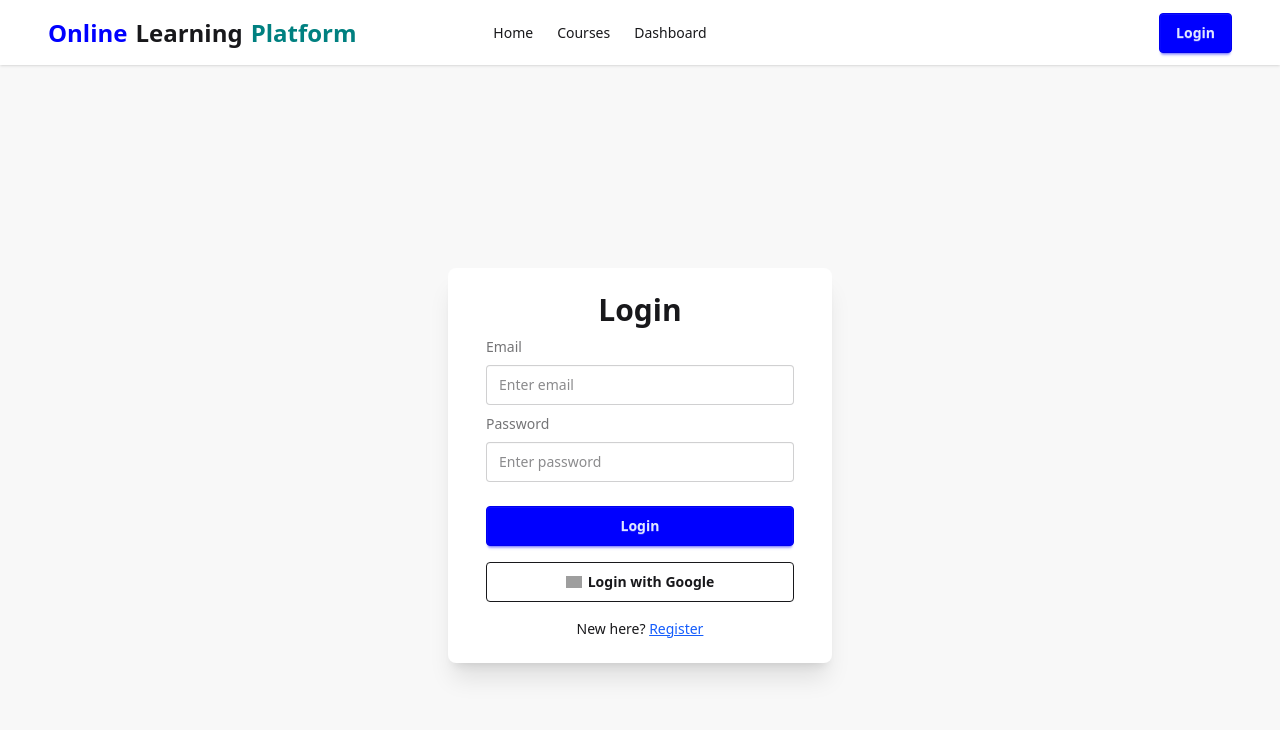
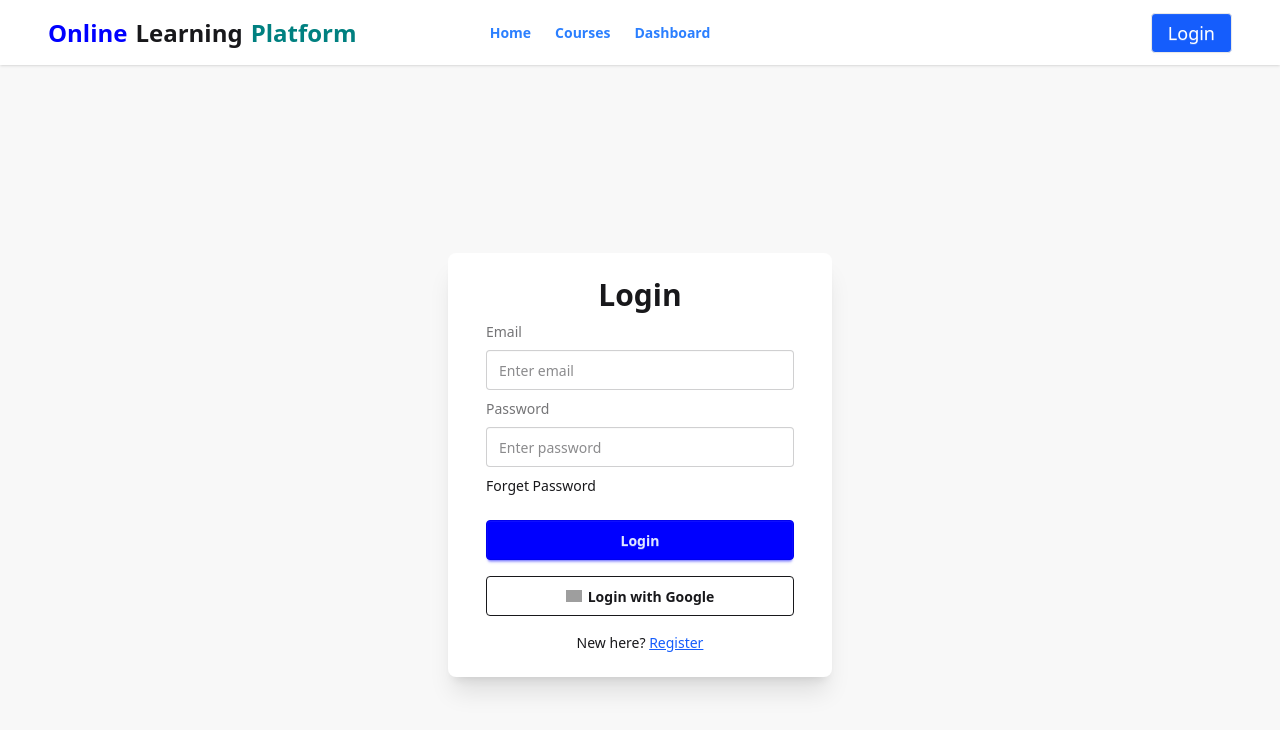
Before and after one commit to tahmidman20/assi-10-online-learning-client, a React (Vite) app: page /login in a window 1280 px wide. Shown: the top 730 px of the page. Built offline with nearby package versions, Linux system fonts and the light colour scheme; no server answers; grey boxes are pictures that could not be loaded.

Commit message:
6 popular courses show home page

```diff
--- a/package.json
+++ b/package.json
@@ -11,11 +11,13 @@
   },
   "dependencies": {
     "@tailwindcss/vite": "^4.1.17",
+    "axios": "^1.13.2",
     "firebase": "^12.5.0",
     "framer-motion": "^12.23.24",
     "react": "^19.1.1",
     "react-dom": "^19.1.1",
     "react-router": "^7.9.5",
+    "react-spinners": "^0.17.0",
     "react-toastify": "^11.0.5",
     "tailwindcss": "^4.1.17"
   },
--- a/src/components/Home/Home.jsx
+++ b/src/components/Home/Home.jsx
@@ -2,11 +2,13 @@ import React from "react";
 import Banner from "../../pages/Banner";
 import ChooseUs from "../ChooseUs";
 import Instructors from "../Instructors";
+import PopularCourses from "./PopularCourses";
 
 const Home = () => {
   return (
     <div>
       <Banner></Banner>
+      <PopularCourses></PopularCourses>
       <ChooseUs></ChooseUs>
       <Instructors></Instructors>
     </div>
--- /dev/null
+++ b/src/components/Home/PopularCourses.jsx
@@ -0,0 +1,86 @@
+import { useEffect, useState } from "react";
+import axios from "axios";
+import { motion } from "framer-motion";
+import Loading from "../Loading";
+import { NavLink } from "react-router";
+import { div } from "framer-motion/client";
+
+const PopularCourses = () => {
+  const [courses, setCourses] = useState([]);
+  const [loading, setLoading] = useState(true);
+
+  useEffect(() => {
+    axios
+      .get("http://localhost:3000/courses/popular")
+      .then((res) => setCourses(res.data))
+      .catch((err) => console.error(err))
+      .finally(() => setLoading(false));
+  }, []);
+
+  if (loading)
+    return (
+      <p className="text-center mt-10 text-gray-500 text-lg animate-pulse">
+        <Loading></Loading>
+      </p>
+    );
+
+  return (
+    <div className="bg-gradient-to-b from-white to-blue-50">
+      <div className="w-11/12 mx-auto px-4 py-12 ">
+        <h2 className="text-4xl font-bold mb-10 text-center text-gray-800">
+          Popular Courses
+        </h2>
+
+        <div className="grid grid-cols-1 sm:grid-cols-2 lg:grid-cols-3 gap-8">
+          {courses.map((course) => (
+            <motion.div
+              key={course._id}
+              whileHover={{ scale: 1.05 }}
+              whileTap={{ scale: 0.95 }}
+              initial={{ opacity: 0, y: 30 }}
+              animate={{ opacity: 1, y: 0 }}
+              transition={{ duration: 0.5 }}
+              className="bg-white rounded-xl shadow-md overflow-hidden hover:shadow-2xl transition-shadow duration-300"
+            >
+              <div className="relative">
+                <img
+                  src={course.image || "https://via.placeholder.com/400x200"}
+                  alt={course.title}
+                  className="w-full h-48 object-cover"
+                />
+                {course.isFeatured && (
+                  <span className="absolute top-3 left-3 bg-yellow-400 text-white text-xs font-semibold px-2 py-1 rounded">
+                    Featured
+                  </span>
+                )}
+              </div>
+              <div className="p-5 flex flex-col justify-between h-full">
+                <div>
+                  <h3 className="text-xl font-semibold text-gray-800 mb-2">
+                    {course.title}
+                  </h3>
+                  <p className="text-gray-500 text-sm mb-1">
+                    Category: {course.category}
+                  </p>
+                  <p className="text-gray-900 font-bold text-lg mb-4">
+                    ${course.price}
+                  </p>
+                  <button className="mt-auto btn  bg-blue-600 text-white text-md font-medium hover:bg-blue-700 transition">
+                    <NavLink to="/details">View Details</NavLink>
+                  </button>
+                </div>
+              </div>
+            </motion.div>
+          ))}
+        </div>
+        <div className="items-center text-center mt-10">
+          <button className="btn  bg-blue-600 text-white font-medium hover:bg-blue-700 transition mx-auto w-50 text-lg">
+            <NavLink to="/courses">See All Courses</NavLink>
+          </button>
+        </div>
+      </div>
+    </div>
+  );
+};
+
+export default PopularCourses;
--- /dev/null
+++ b/src/components/Loading.jsx
@@ -0,0 +1,12 @@
+import React from "react";
+import { CircleLoader } from "react-spinners";
+
+const Loading = () => {
+  return (
+    <div className="flex items-center justify-center h-screen">
+      <CircleLoader color="#3B82F6" size={80} />
+    </div>
+  );
+};
+
+export default Loading;
--- a/src/components/authentication/Login.jsx
+++ b/src/components/authentication/Login.jsx
@@ -1,10 +1,10 @@
-import React, { useContext, useState } from "react";
+import React, { useContext } from "react";
 import { AuthContext } from "../context/AuthContext";
 import { useLocation, useNavigate, NavLink } from "react-router";
+import { toast } from "react-toastify";
 
 const Login = () => {
   const { signInUser, googleLogin } = useContext(AuthContext);
-  const [error, setError] = useState(null);
 
   const navigate = useNavigate();
   const location = useLocation();
@@ -18,10 +18,12 @@ const Login = () => {
 
     signInUser(email, password)
       .then(() => {
+        toast.success("Login successful!");
         navigate(redirectPath);
       })
+
       .catch((err) => {
-        setError(err.message);
+        toast.error(err.message);
       });
   };
 
@@ -29,10 +31,11 @@ const Login = () => {
   const handleGoogleLogin = () => {
     googleLogin()
       .then(() => {
+        toast.success("Login successful!");
         navigate(redirectPath);
       })
       .catch((err) => {
-        setError(err.message);
+        toast.error(err.message);
       });
   };
 
@@ -41,8 +44,6 @@ const Login = () => {
       <div className="card bg-base-100 shadow-xl w-full max-w-sm">
         <form className="card-body " onSubmit={handleLogin}>
           <h1 className="text-3xl font-bold text-center">Login</h1>
-
-          {error && <p className="text-red-500 text-sm">{error}</p>}
 
           <label className="label w-11/12 mx-auto">Email</label>
           <input
@@ -61,7 +62,7 @@ const Login = () => {
             className="input input-bordered w-11/12 mx-auto"
             required
           />
-
+          <h2 className="w-11/12 mx-auto cursor-pointer">Forget Password</h2>
           <button className="btn btn-primary w-11/12 mx-auto mt-4 items-center">
             Login
           </button>
--- a/src/components/navbar/Navbar.jsx
+++ b/src/components/navbar/Navbar.jsx
@@ -17,13 +17,50 @@ const Navbar = () => {
   const links = (
     <>
       <li>
-        <NavLink to="/">Home</NavLink>
+        <NavLink
+          to="/"
+          className={({ isActive }) =>
+            isActive
+              ? "text-blue-700 font-bold text-md underline"
+              : "text-blue-500 font-semibold"
+          }
+        >
+          Home
+        </NavLink>
+      </li>
+
+      <li>
+        <NavLink
+          to="/courses"
+          className={({ isActive }) =>
+            isActive
+              ? "text-blue-700 font-bold text-md underline"
+              : "text-blue-500 font-semibold"
+          }
+        >
+          Courses
+        </NavLink>
       </li>
       <li>
-        <NavLink to="/courses">Courses</NavLink>
-      </li>
-      <li>
-        <NavLink to="/dashboard">Dashboard</NavLink>
+        <div className="dropdown dropdown-right">
+          <div tabIndex={0} role="button" className="font-semibold">
+            Dashboard
+          </div>
+          <ul
+            tabIndex="-1"
+            className="dropdown-content menu bg-base-100 rounded-box z-1 w-52 p-2 shadow-sm"
+          >
+            <li>
+              <a> My enrolled course</a>
+            </li>
+            <li>
+              <a> Add course</a>
+            </li>
+            <li>
+              <a> My added course etc.</a>
+            </li>
+          </ul>
+        </div>
       </li>
     </>
   );
@@ -70,7 +107,7 @@ const Navbar = () => {
           </div>
         </div>
         <div className="navbar-center hidden lg:flex">
-          <ul className="menu menu-horizontal px-1">{links}</ul>
+          <ul className="menu menu-horizontal px-1 text-blue-500">{links}</ul>
         </div>
         <div className="navbar-end mx-10">
           {user ? (
@@ -79,7 +116,9 @@ const Navbar = () => {
             </button>
           ) : (
             <NavLink to="/login">
-              <button className="btn btn-primary">Login</button>
+              <button className="btn  bg-blue-600 text-white text-lg font-medium hover:bg-blue-700 transition">
+                Login
+              </button>
             </NavLink>
           )}
         </div>
--- a/src/main.jsx
+++ b/src/main.jsx
@@ -12,6 +12,7 @@ import Login from "./components/authentication/Login.jsx";
 import AuthProvider from "./components/context/AuthProvider.jsx";
 import Register from "./components/authentication/Register.jsx";
 import { ToastContainer } from "react-toastify";
+import ViewDetails from "./pages/ViewDetails.jsx";
 
 const router = createBrowserRouter([
   {
@@ -38,6 +39,10 @@ const router = createBrowserRouter([
         path: "login",
         Component: Login,
       },
+      {
+        path: "details",
+        element: <ViewDetails></ViewDetails>,
+      },
     ],
   },
 ]);
--- a/src/pages/Banner.jsx
+++ b/src/pages/Banner.jsx
@@ -15,7 +15,7 @@ const Banner = () => {
               Improve your skills with structured courses and hands-on learning.
             </p>
             <Link to="/courses">
-              <button className="mt-6 px-6 py-3 bg-blue-600 text-white rounded-xl text-lg font-medium hover:bg-blue-700 transition">
+              <button className="mt-6 px-6 py-3 bg-blue-600 text-white rounded-md text-lg font-medium hover:bg-blue-700 transition">
                 Explore Courses
               </button>
             </Link>
--- /dev/null
+++ b/src/pages/ViewDetails.jsx
@@ -0,0 +1,7 @@
+import React from "react";
+
+const ViewDetails = () => {
+  return <div>details</div>;
+};
+
+export default ViewDetails;
```
Also changed, not shown: 1 other file (tests, documents, lock files or other folders).
